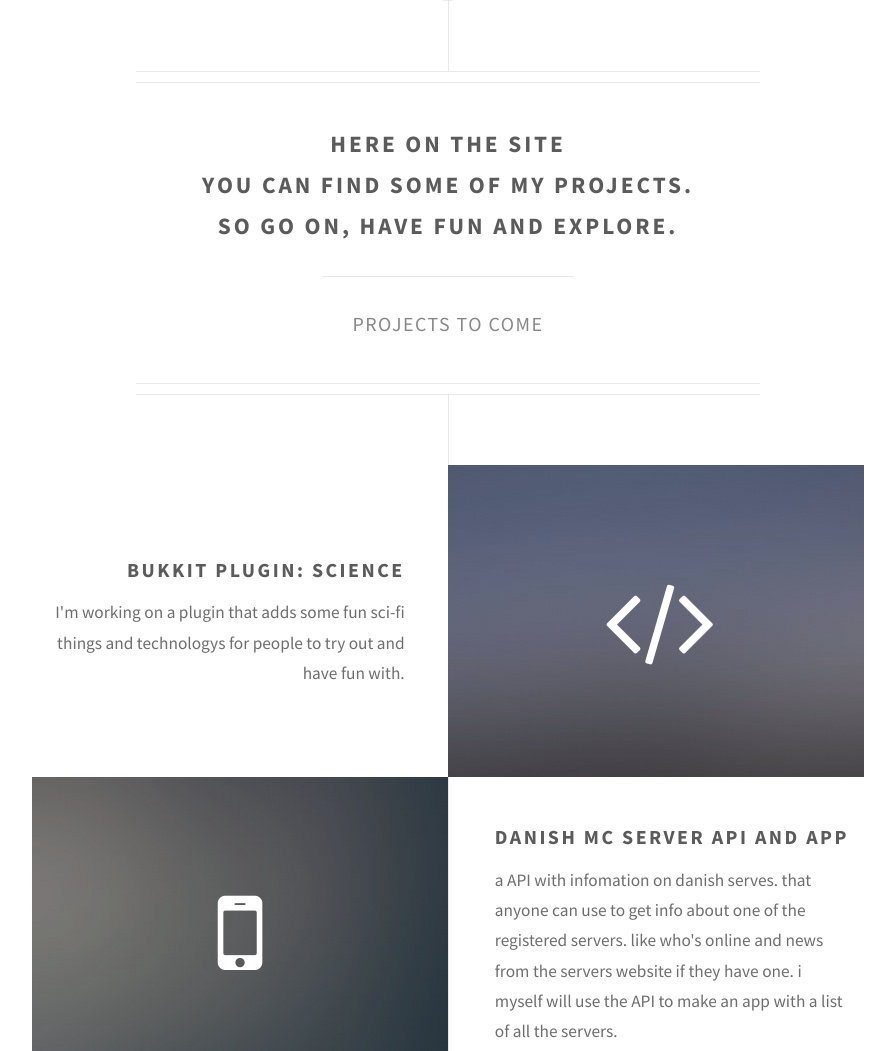
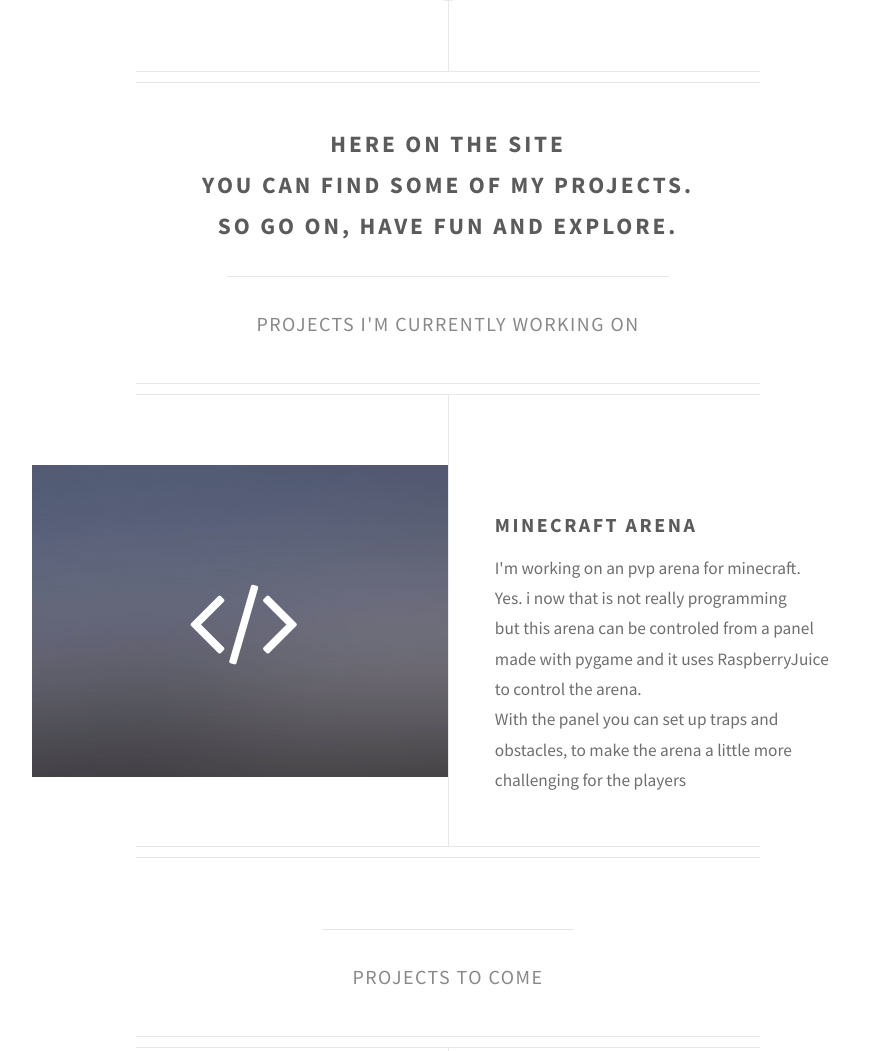
Before and after one commit to benjamin1313/benjamin1313.github.io, a plain HTML site: page index.html in a window 1280 px wide. Shown: the part 563-1614 px from the top of the page, without its empty margins (192-1087 px from the left). Drawn offline with Linux system fonts and the light colour scheme.

Commit message:
site update
added a new project

minecraft arena

```diff
--- a/index.html
+++ b/index.html
@@ -34,18 +34,35 @@
 		<!-- Main -->
 			<div id="main">
 
-				<header class="major container 75%">
-					<h2>Here on the site
+                <header class="major container 75%">
+                    <h2>Here on the site
                     <br>
                     you can find some of my projects.
 					<br />
 					so go on, have fun and explore.</h2>
-					<!--
-					<p>Tellus erat mauris ipsum fermentum<br />
-					etiam vivamus nunc nibh morbi.</p>
-					-->
+                    <p>projects i'm currently working on</p>
+				</header>
+                <div class="box alt container">
+                    <section class="feature left">
+						<a href="#" class="image icon fa-code"><img src="images/pic01.jpg" alt="" /></a>
+						<div class="content">
+							<h3>Minecraft Arena</h3>
+							<p>I'm working on an pvp arena for minecraft.<br>
+                            Yes. i now that is not really programming<br>
+                            but this arena can be controled from a panel
+                            made with pygame and it uses RaspberryJuice<br>
+                            to control the arena.<br>
+                            With the panel you can set up traps and
+                            obstacles, to make the arena a little more
+                            challenging for the players</p>
+						</div>
+					</section>
+                </div>
+
+				<header class="major container 75%">
                     <p>projects to come</p>
 				</header>
+
 
 				<div class="box alt container">
                     <!--
@@ -62,7 +79,7 @@
 						<a href="#" class="image icon fa-code"><img src="images/pic01.jpg" alt="" /></a>
 						<div class="content">
 							<h3>Bukkit plugin: Science</h3>
-							<p> I'm working on a plugin that adds some fun sci-fi things and technologys for people to try out and have fun with.</p>
+							<p> I want to make a plugin that adds some fun sci-fi things and technologys for people to try out and have fun with.</p>
 						</div>
 					</section>
 					<section class="feature left">
@@ -80,6 +97,8 @@
 						</div>
 					</section>
 				</div>
+
+
 
 				<!--
 				<div class="box container">
@@ -232,7 +251,7 @@
 
 				<footer class="major container 75%">
 					<h3>I also have a blog</h3>
-					<p> i have a blog that i write on danish. were you can find news about some of my projects and what else I'm doing for the time being.</p>
+					<p> i have a blog which i'm writing in danish. were you can find news about some of my projects and what else I'm doing for the time being.</p>
 					<ul class="actions">
 						<li><a href="http://blog.benjamin1313.dk" target="_blank" class="button"> check out my Blog</a></li>
 					</ul>
```
